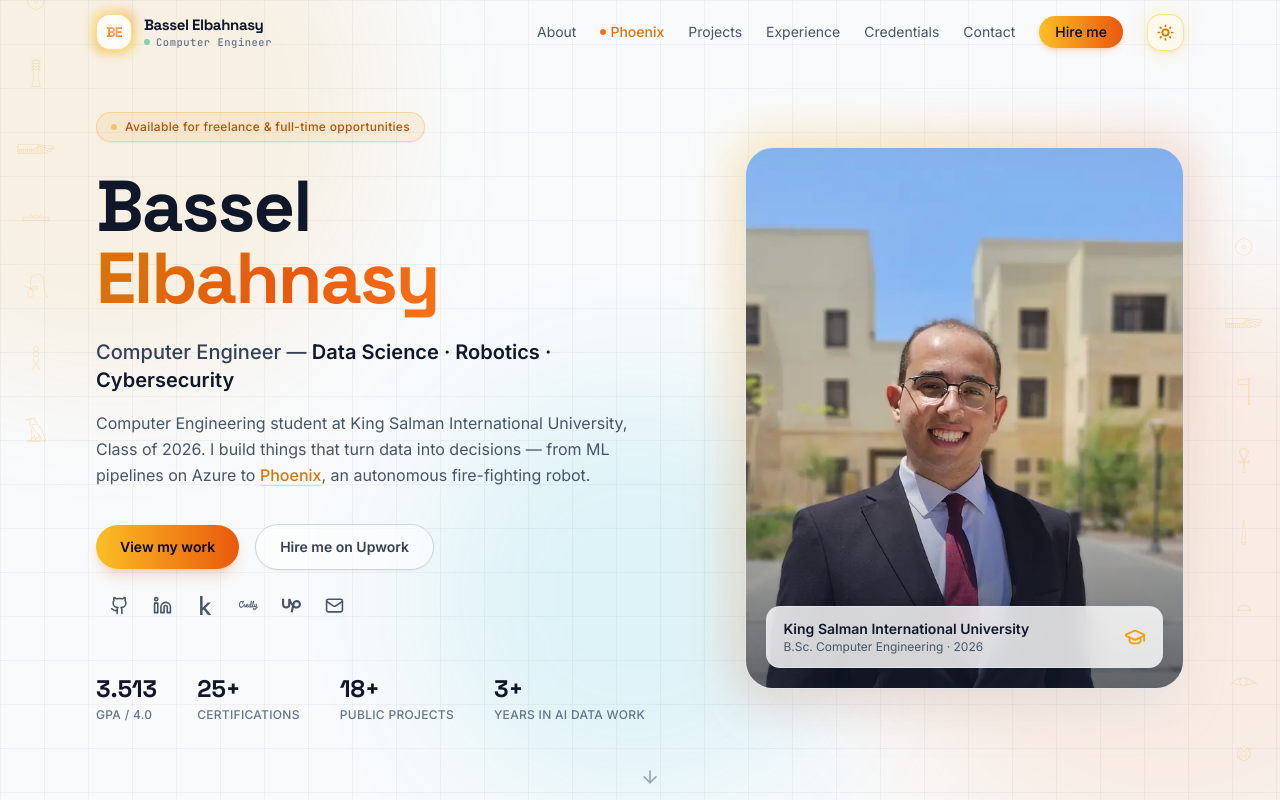
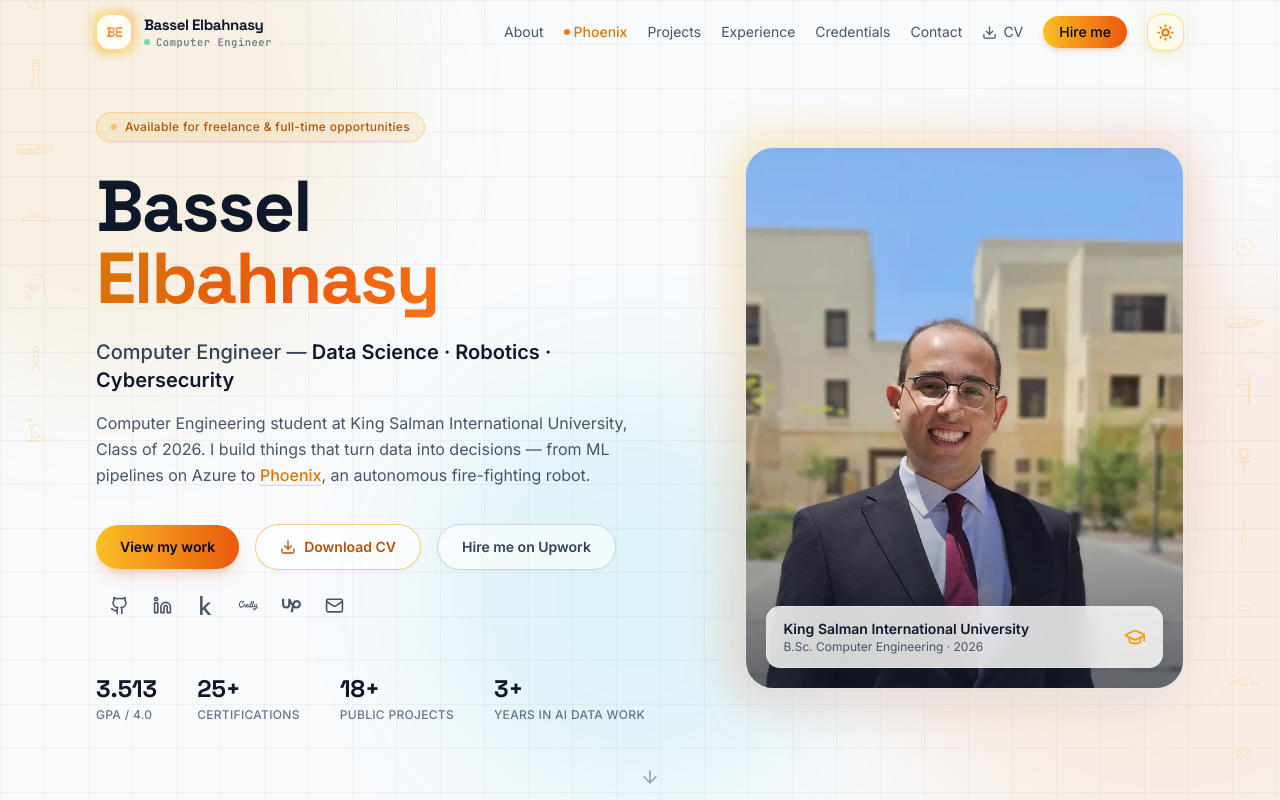
Before and after one commit to Bassel1000/Bassel1000.github.io, a React (Vite) app: page / in a window 1280 px wide. Shown: the top 800 px of the page. Built offline with nearby package versions, Linux system fonts and the light colour scheme.

Commit message:
feat(cv): add downloadable CV PDF with Hero, nav, and contact CTAs

```diff
--- a/src/data/content.ts
+++ b/src/data/content.ts
@@ -4,6 +4,19 @@ export const links = {
   credly: "https://www.credly.com/users/bassel-el-bahnasy",
   linkedin: "https://www.linkedin.com/in/bassel-elbahnasy/",
   upwork: "https://www.upwork.com/freelancers/~0122a3fbdc5d874f7d",
+};
+
+/**
+ * Downloadable CV / résumé.
+ * The file itself lives at `public/Bassel_Elbahnasy_CV.pdf`, so it is deployed
+ * verbatim to the site root by Vite (and by the GitHub Pages workflow).
+ * To publish an updated CV, replace that PDF — no code change needed.
+ */
+export const cv = {
+  href: "/Bassel_Elbahnasy_CV.pdf",
+  fileName: "Bassel_Elbahnasy_CV.pdf",
+  label: "Download CV",
+  detail: "PDF · 302 KB",
 };
 
 export const emails = [
--- a/src/sections/Contact.tsx
+++ b/src/sections/Contact.tsx
@@ -1,7 +1,7 @@
 import { motion } from "framer-motion";
-import { Github, Linkedin, Mail, Copy, Check, ArrowUpRight } from "lucide-react";
+import { Github, Linkedin, Mail, Copy, Check, ArrowUpRight, Download } from "lucide-react";
 import { useState, type ComponentType } from "react";
-import { links, emails } from "@/data/content";
+import { links, emails, cv } from "@/data/content";
 import { KaggleIcon, CredlyIcon, UpworkIcon } from "@/components/BrandIcons";
 
 const profiles: { name: string; handle: string; href: string; icon: ComponentType<{ size?: number }>; color: string }[] = [
@@ -89,6 +89,27 @@ export function Contact() {
           ))}
         </motion.div>
 
+        {/* CV download */}
+        <motion.div
+          initial={{ opacity: 0, y: 20 }}
+          whileInView={{ opacity: 1, y: 0 }}
+          viewport={{ once: true, margin: "-40px" }}
+          transition={{ duration: 0.55, delay: 0.05 }}
+          className="mt-10 flex flex-col items-center gap-3"
+        >
+          <a
+            href={cv.href}
+            download={cv.fileName}
+            className="inline-flex items-center gap-2.5 px-7 py-3.5 rounded-full bg-gradient-to-r from-amber-400 to-orange-600 text-slate-950 font-semibold text-sm hover:opacity-90 transition-opacity shadow-lg shadow-orange-600/20"
+          >
+            <Download size={17} />
+            Download my CV
+          </a>
+          <p className="text-xs text-slate-500 dark:text-slate-500 font-medium tracking-wide">
+            {cv.detail}
+          </p>
+        </motion.div>
+
         {/* profiles */}
         <motion.div
           initial={{ opacity: 0, y: 20 }}
--- a/src/sections/Hero.tsx
+++ b/src/sections/Hero.tsx
@@ -1,6 +1,6 @@
 import { motion } from "framer-motion";
-import { ArrowDown, Github, Linkedin, Mail, GraduationCap } from "lucide-react";
-import { links } from "@/data/content";
+import { ArrowDown, Download, Github, Linkedin, Mail, GraduationCap } from "lucide-react";
+import { links, cv } from "@/data/content";
 import { KaggleIcon, CredlyIcon, UpworkIcon } from "@/components/BrandIcons";
 import heroImg from "@/assets/hero.webp";
 
@@ -58,6 +58,14 @@ export function Hero() {
               className="px-6 py-3 rounded-full bg-gradient-to-r from-amber-400 to-orange-600 text-slate-950 font-semibold text-sm hover:opacity-90 transition-opacity shadow-lg shadow-orange-600/20"
             >
               View my work
+            </a>
+            <a
+              href={cv.href}
+              download={cv.fileName}
+              className="px-6 py-3 rounded-full border border-amber-500/50 dark:border-amber-500/40 text-amber-700 dark:text-amber-300 font-semibold text-sm hover:bg-amber-500/10 dark:hover:bg-amber-500/10 transition-colors bg-white/60 dark:bg-transparent shadow-sm dark:shadow-none inline-flex items-center gap-2"
+            >
+              <Download size={16} />
+              {cv.label}
             </a>
             <a
               href={links.upwork}
--- a/src/sections/Nav.tsx
+++ b/src/sections/Nav.tsx
@@ -1,7 +1,7 @@
 import { useEffect, useState } from "react";
 import { motion } from "framer-motion";
-import { Menu, X } from "lucide-react";
-import { links } from "@/data/content";
+import { Menu, X, Download } from "lucide-react";
+import { links, cv } from "@/data/content";
 import { ThemeToggle } from "@/components/ThemeToggle";
 
 const navItems = [
@@ -92,7 +92,7 @@ export function Nav() {
         </a>
 
         {/* Desktop Nav Items */}
-        <div className="hidden md:flex items-center gap-6">
+        <div className="hidden md:flex items-center gap-5">
           {navItems.map((item) => (
             <a
               key={item.href}
@@ -109,6 +109,16 @@ export function Nav() {
               {item.label}
             </a>
           ))}
+
+          <a
+            href={cv.href}
+            download={cv.fileName}
+            title={cv.label}
+            className="text-sm text-slate-600 dark:text-slate-400 hover:text-amber-600 dark:hover:text-amber-300 transition-colors inline-flex items-center gap-1.5"
+          >
+            <Download size={15} />
+            CV
+          </a>
 
           <a
             href={links.upwork}
@@ -149,6 +159,15 @@ export function Nav() {
             </a>
           ))}
           <a
+            href={cv.href}
+            download={cv.fileName}
+            onClick={() => setOpen(false)}
+            className="text-sm text-slate-700 dark:text-slate-300 hover:text-amber-600 dark:hover:text-amber-300 transition-colors inline-flex items-center gap-2"
+          >
+            <Download size={15} />
+            {cv.label} (PDF)
+          </a>
+          <a
             href={links.upwork}
             target="_blank"
             rel="noreferrer"
```
Also changed, not shown: 2 other files (tests, documents, lock files or other folders).
